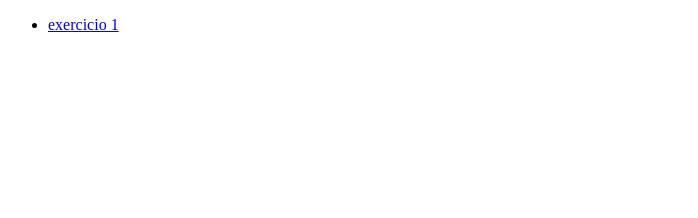
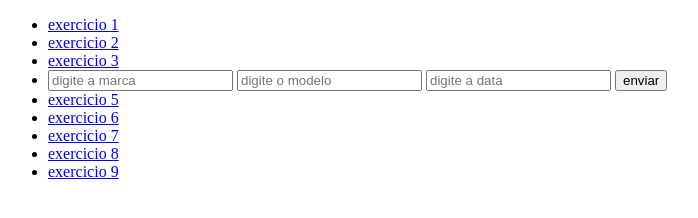
Before and after one commit to breno-sapucaia/java-servelet-classes, a plain HTML site: page aula1/javaweb/WebContent/index.html in a window 1280 px wide. Shown: the whole page, without its empty margins (0-698 px from the left). Drawn offline with Linux system fonts and the light colour scheme.

Commit message:
aula 1 finalizada, terminal lista de exercicios

```diff
--- a/aula1/javaweb/WebContent/index.html
+++ b/aula1/javaweb/WebContent/index.html
@@ -8,6 +8,21 @@
 
 <ul>
 	<li><a href="ex1">exercicio 1</a></li>
+	<li><a href="ex2">exercicio 2</a></li>
+	<li><a href="ex3">exercicio 3</a></li>
+	<li>
+		<form action="ex4" method="GET">
+			<input type="text" name="marca" placeholder="digite a marca"/>
+			<input type="text" name="modelo" placeholder="digite o modelo"/>
+			<input type="data" name="data" placeholder="digite a data"/>
+			<button>enviar</button>
+		</form>
+	</li>
+	<li><a href="ex5">exercicio 5</a></li>
+	<li><a href="ex6">exercicio 6</a></li>
+	<li><a href="ex7">exercicio 7</a></li>
+	<li><a href="ex8">exercicio 8</a></li>
+	<li><a href="ex9">exercicio 9</a></li>
 </ul>
 </body>
 
```
Also changed, not shown: 1 other file.
